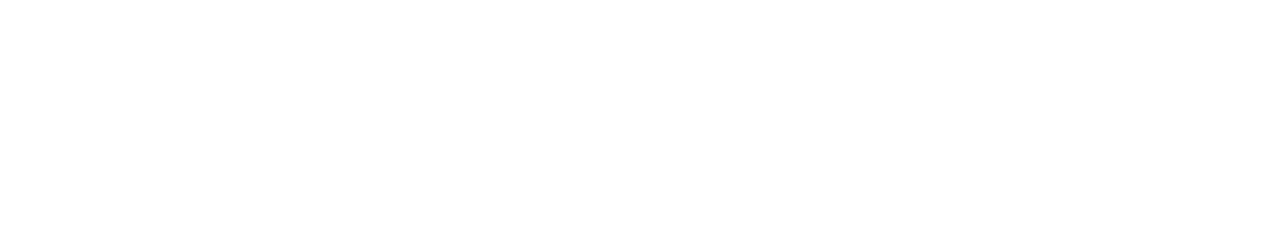
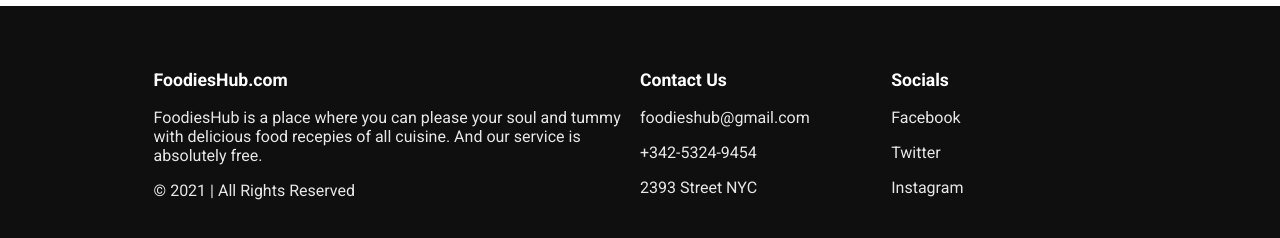
Before and after one commit to mike-piotrowski/recipies-web, a React (Create React App) app: page / in a window 1280 px wide. Shown: the part 1599-1837 px from the top of the page. Before the commit the page ends 1605 px from the top, so only its background shows below. Built offline with nearby package versions, Linux system fonts and the light colour scheme.

Commit message:
Added Footer

```diff
--- a/src/App.js
+++ b/src/App.js
@@ -3,6 +3,8 @@
 import ImproveSkills from "./components/ImproveSkills";
 import QuoteSection from "./components/QuoteSection";
 import ChefsSection from "./components/ChefsSection";
+
+import Footer from "./components/Footer";
 
 function App() {
   return (
@@ -14,6 +16,7 @@
         <QuoteSection />
         <ChefsSection />
       </div>
+      <Footer />
     </div>
   );
 }
--- /dev/null
+++ b/src/components/Footer.js
@@ -0,0 +1,23 @@
+export default function Footer() {
+    return(
+        <div className="footer container">
+            <div className="footer-section">
+                <p className="title">FoodiesHub.com</p>
+                <p>FoodiesHub is a place where you can please your soul and tummy with delicious food recepies of all cuisine. And our service is absolutely free.</p>
+                <p>&copy; 2021 | All Rights Reserved</p>
+            </div>
+            <div className="footer-section">
+                <p className="title">Contact Us</p>
+                <p>foodieshub@gmail.com</p>
+                <p>+342-5324-9454</p>
+                <p>2393 Street NYC</p>
+            </div>
+            <div className="footer-section">
+                <p className="title">Socials</p>
+                <p>Facebook</p>
+                <p>Twitter</p>
+                <p>Instagram</p>
+            </div>
+        </div>
+    )
+}
--- a/src/styles/index.scss
+++ b/src/styles/index.scss
@@ -94,58 +94,25 @@
 
 @import "partials/quote-section";
 
-.section.chefs {
-  display: block;
-}
-.top-chefs-container {
+@import "partials/chefs_section";
+
+.footer {
+  background-color: #0f0f0f;
+  color: #fff;
+  padding-block: 4em;
   display: grid;
-  grid-template-columns: repeat(auto-fit, minmax(280px, 1fr));
-  grid-gap: 1.5em;
-}
-.chef-card {
-  display: flex;
-  height: 120px;
-  background-color: var(--background-color);
-  border-radius: 5px;
-  overflow: hidden;
-  margin-top: 3em;
-  img {
-    height: 100%;
-    width: 120px;
-    border-radius: 5px;
-    box-shadow: 0 3px 6px var(--shadow-color);
-  }
-  .chef-card-info {
-    height: 100%;
-    display: flex;
-    flex-direction: column;
-    justify-content: space-between;
-    padding-bottom: 0.5em;
-    padding-left: 1em;
-    .chef-card-name {
-      font-size: 1.5em;
+  grid-template-columns: 2fr 1fr 1fr;
+  grid-gap: 1em;
+  .footer-section{
+    p{
+      opacity: .9;
+      margin-bottom: 1em;
+    }
+    p.title{
+      opacity: 1;
+      font-size: 1.1em;
       font-weight: bold;
-      color: var(--text-color);
-    }
-    .chef-recipe-count,
-    .chef-cuisine {
-      font-size: 1.2em;
-      color: var(--text-light);
-    }
-    .chef-icons {
-      font-size: 1.2em;
-      svg {
-        margin-right: 0.5em;
-        &:nth-child(1) {
-          color: #0063f7;
-        }
-        &:nth-child(2) {
-          color: #13b4ff;
-        }
-        &:nth-child(3) {
-          color: #ff0056;
-        }
-      }
+      margin-bottom: 1em;
     }
   }
 }
--- /dev/null
+++ b/src/styles/partials/_chefs_section.scss
@@ -0,0 +1,55 @@
+.section.chefs {
+    display: block;
+  }
+  .top-chefs-container {
+    display: grid;
+    grid-template-columns: repeat(auto-fit, minmax(280px, 1fr));
+    grid-gap: 1.5em;
+  }
+  .chef-card {
+    display: flex;
+    height: 120px;
+    background-color: var(--background-color);
+    border-radius: 5px;
+    overflow: hidden;
+    margin-top: 3em;
+    img {
+      height: 100%;
+      width: 120px;
+      border-radius: 5px;
+      box-shadow: 0 3px 6px var(--shadow-color);
+    }
+    .chef-card-info {
+      height: 100%;
+      display: flex;
+      flex-direction: column;
+      justify-content: space-between;
+      padding-bottom: 0.5em;
+      padding-left: 1em;
+      .chef-card-name {
+        font-size: 1.5em;
+        font-weight: bold;
+        color: var(--text-color);
+      }
+      .chef-recipe-count,
+      .chef-cuisine {
+        font-size: 1.2em;
+        color: var(--text-light);
+      }
+      .chef-icons {
+        font-size: 1.2em;
+        svg {
+          margin-right: 0.5em;
+          &:nth-child(1) {
+            color: #0063f7;
+          }
+          &:nth-child(2) {
+            color: #13b4ff;
+          }
+          &:nth-child(3) {
+            color: #ff0056;
+          }
+        }
+      }
+    }
+  }
```
